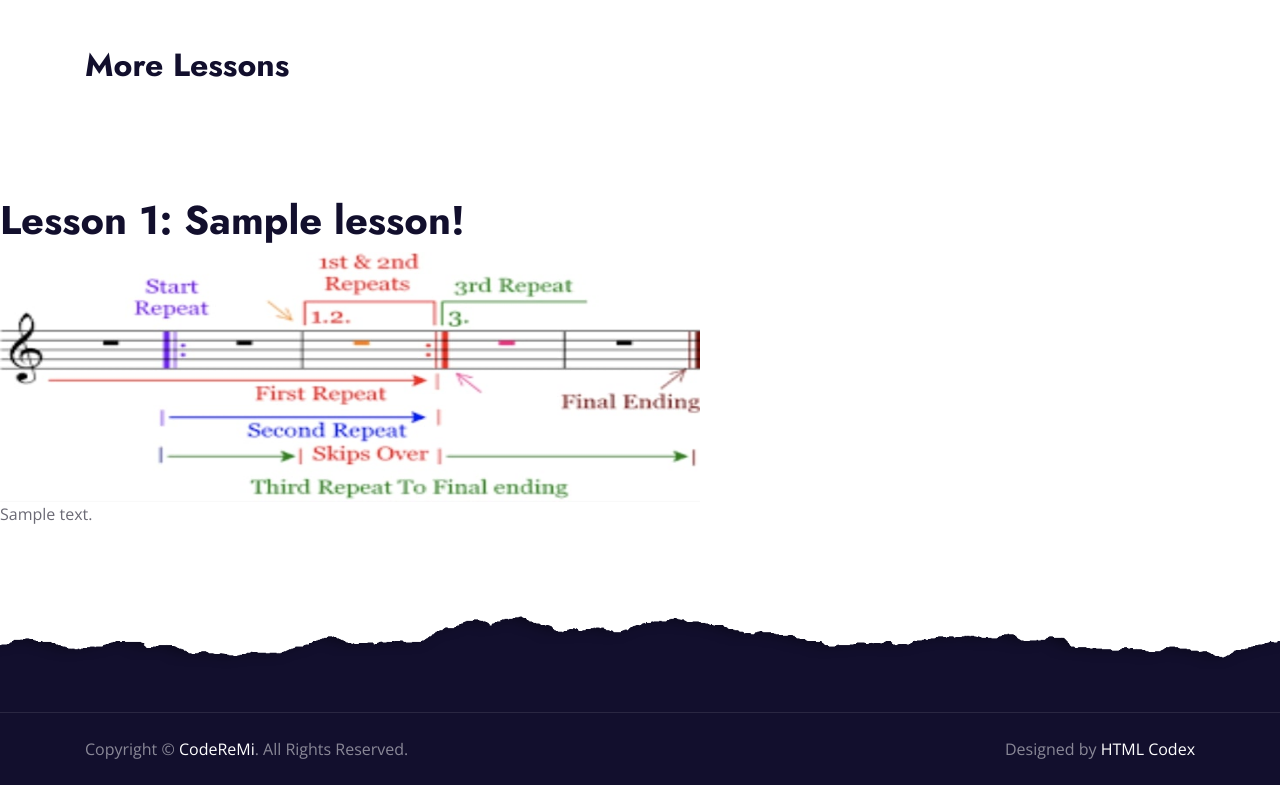
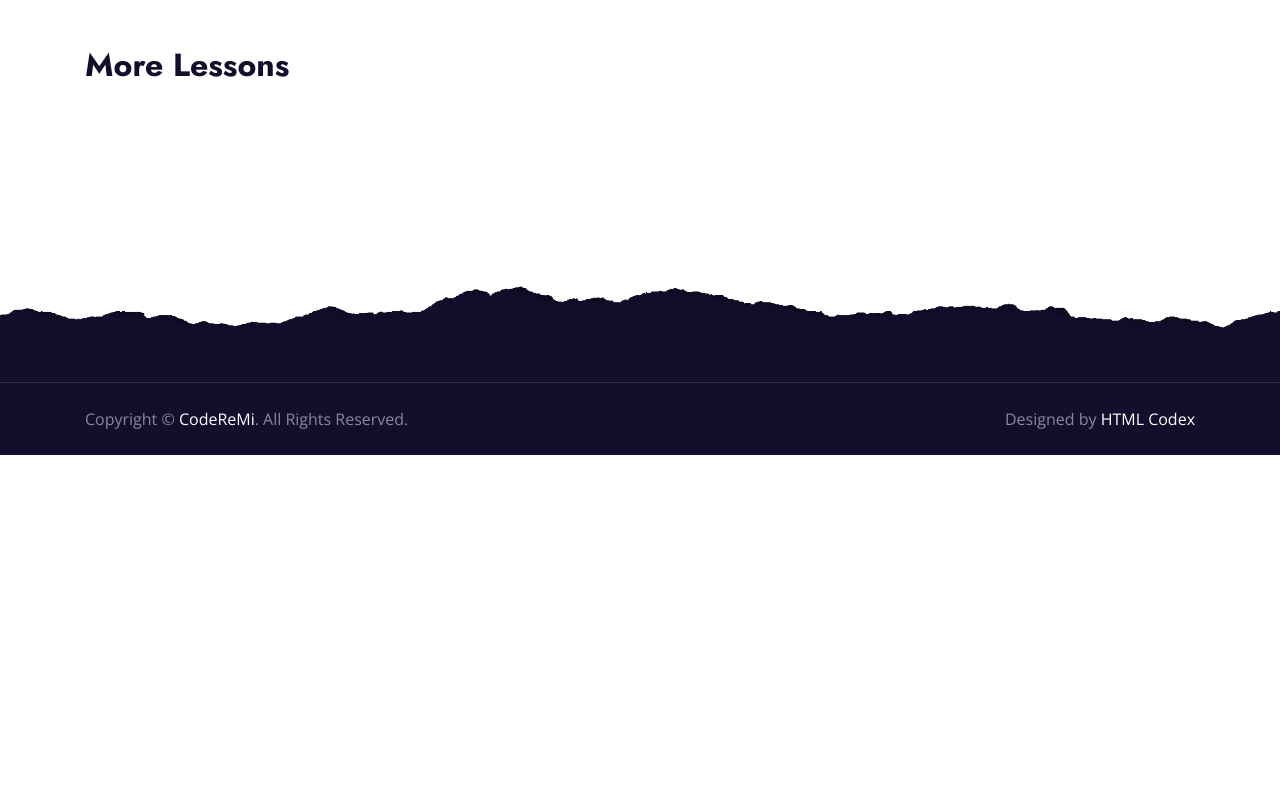
Before and after one commit to dangelyjeanelle/CodeReMi, a Flask app: template templates/lesson.html in a window 1280 px wide. Shown: the part 2247-3032 px from the top of the page. After the commit the page ends 2702 px from the top, so only its background shows below. Run offline with Flask 2, Linux system fonts and the light colour scheme; the template is opened without the code that fills it: most values are stand-ins (such as "Sample title", 1, 10 or a date in 2020); grey boxes marked "Sample" are stand-in pictures; some libraries are stand-ins or nearby versions.

Commit message:
Fix initialization of db

```diff
--- a/app.py
+++ b/app.py
@@ -12,7 +12,7 @@ def initialize_lessons_table():
     conn = None
     try:
         # connect to the PostgreSQL database
-        conn = psycopg2.connect(DATABASE_URL, ssl='required')
+        conn = psycopg2.connect(DATABASE_URL, ssl='require')
         # create a cursor object for execution
         cur = conn.cursor()
         cur.execute('DROP TABLE IF EXISTS lessons;')
--- a/templates/lesson.html
+++ b/templates/lesson.html
@@ -147,11 +147,6 @@
 </div>
 <!-- Detail End -->
 
-
-  <h1>Lesson {{lesson.id}}: {{ lesson.name }}!</h1>
-  <img src="/static/images/loops.jpg" alt="why" width="700px" height="250px" />
-  <p>{{lesson.content}}</p>
-
   <!-- Footer Start -->
   <div class="container-fluid position-relative overlay-top bg-dark text-white-50 py-5" style="margin-top: 90px;"></div>
   <div class="container-fluid bg-dark text-white-50 border-top py-4" style="border-color: rgba(256, 256, 256, .1) !important;">
```
